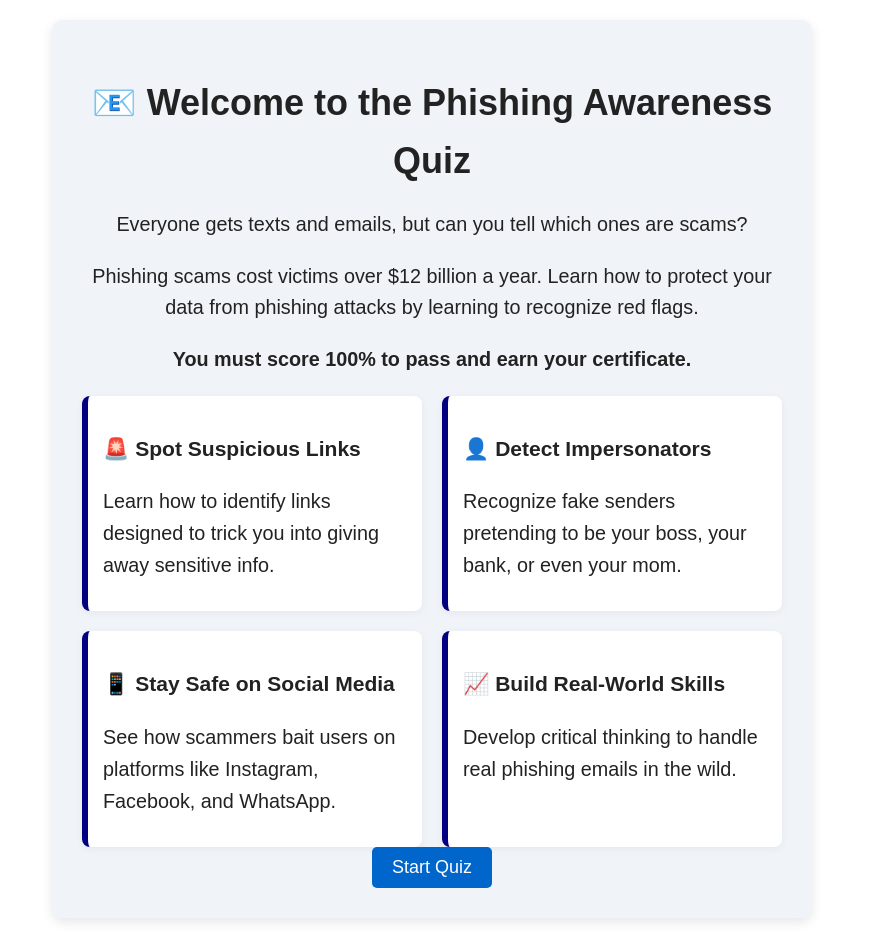
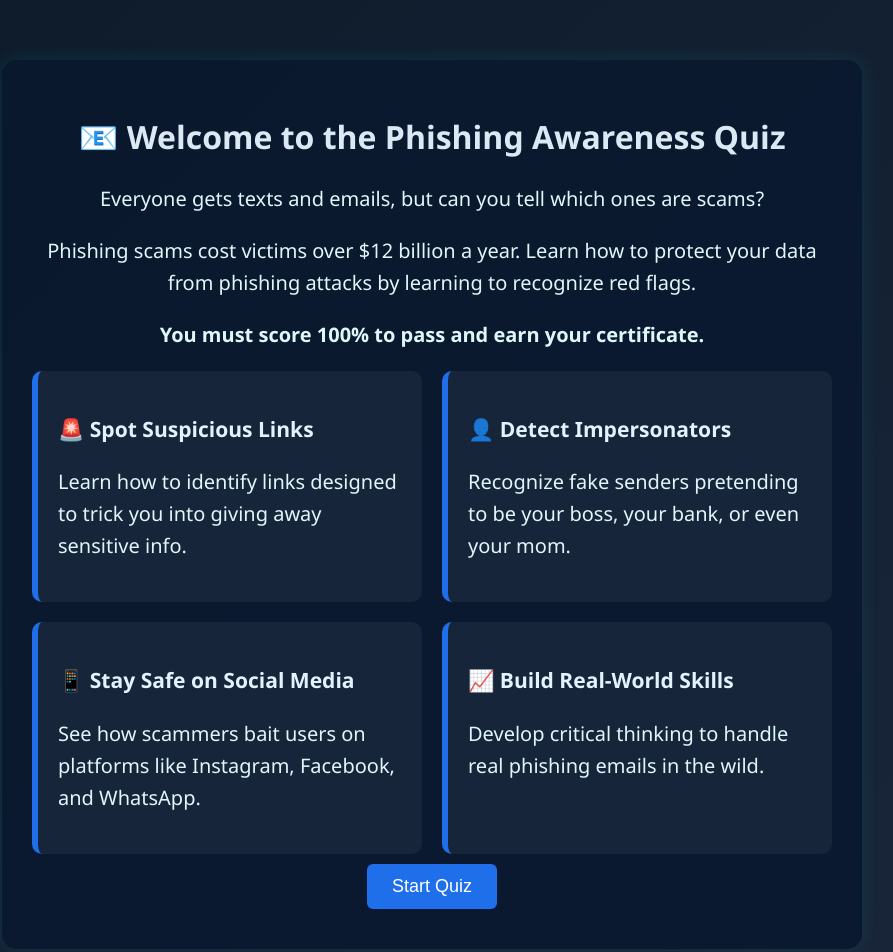
Before and after one commit to Vishal-Perla/phishing-awareness-quiz, a plain HTML site: page index.html in a window 1280 px wide. Shown: the top 952 px of the page, without its empty margins (208-1101 px from the left). Drawn offline with nearby package versions, Linux system fonts and the light colour scheme.

Commit message:
💄 Updated styles and aligned quiz options

```diff
--- a/script.js
+++ b/script.js
@@ -39,17 +39,6 @@ document.addEventListener("DOMContentLoaded", () => {
     },
     correctAnswer: "b",
     explanation: "Look closely — 'Paypall' is misspelled. Always inspect the domain name before trusting emails."
-  },
-  {
-    type: "image",
-    question: "Is this pop-up trying to scam you?",
-    image: "images/fakescam.png",
-    answers: {
-      a: "Yes",
-      b: "No"
-    },
-    correctAnswer: "a",
-    explanation: "Pop-ups warning of account issues and asking for info are almost always scams. Real sites don’t do that."
   },
   {
     type: "text",
@@ -121,6 +110,17 @@ document.addEventListener("DOMContentLoaded", () => {
     },
     correctAnswer: "b",
     explanation: "Gift card scams are super common. The casual signature is a trick to make it seem personal."
+  },
+  {
+    type: "image",
+    question: "Is this pop-up trying to scam you?",
+    image: "images/fakescam.png",
+    answers: {
+      a: "Yes",
+      b: "No"
+    },
+    correctAnswer: "a",
+    explanation: "Pop-ups warning of account issues and asking for info are almost always scams. Real sites don’t do that."
   },
   {
     type: "text",
--- a/style.css
+++ b/style.css
@@ -1,116 +1,136 @@
-.welcome-screen {
-  max-width: 600px;
-  margin: 80px auto;
-  text-align: center;
-  background-color: #f3f3f3;
-  padding: 30px;
-  border-radius: 10px;
-  box-shadow: 0px 0px 10px rgba(0,0,0,0.1);
+/* === Base Styles === */
+body {
+  font-family: 'Segoe UI', Tahoma, Geneva, Verdana, sans-serif;
+  background: linear-gradient(to bottom right, #0d1b2a, #1b263b);
+  color: #ffffff;
+  margin: 0;
+  padding: 0;
+  font-size: 18px;
+  line-height: 1.6;
 }
 
-#welcome h1 {
-  font-size: 2em;
-  margin-bottom: 20px;
+/* === Welcome and Quiz Containers === */
+.welcome-screen,
+.quiz-container {
+  max-width: 800px;
+  margin: 60px auto;
+  padding: 30px;
+  background-color: rgba(10, 25, 47, 0.95);
+  border-radius: 15px;
+  box-shadow: 0 0 20px rgba(0, 255, 255, 0.1);
+  text-align: center;
 }
 
-#welcome p {
-  font-size: 1.1em;
-  margin-bottom: 15px;
+.quiz-container h1,
+.welcome-screen h1 {
+  font-size: 32px;
+  margin-bottom: 20px;
+  color: #dbe9f4;
 }
 
-#start-btn {
-  font-size: 1em;
-  padding: 10px 20px;
-  background-color: #0066cc;
+.quiz-container p,
+.welcome-screen p,
+label {
+  font-size: 20px;
+  color: #e0f7fa;
+}
+
+/* === Buttons === */
+button,
+#start-btn,
+#submit,
+#next-btn,
+#prev-btn,
+#retry-btn {
+  background-color: #1f6feb;
   color: white;
   border: none;
-  border-radius: 5px;
+  padding: 12px 25px;
+  font-size: 18px;
+  border-radius: 6px;
+  margin: 10px 8px;
   cursor: pointer;
+  transition: background 0.3s;
 }
 
-.quiz-image {
-  width: 100%;
-  max-width: 400px;
-  margin: 10px 0;
-  border: 1px solid #ccc;
-  border-radius: 6px;
+button:hover {
+  background-color: #3b82f6;
 }
 
-.question-block {
-  margin-bottom: 30px;
-  padding: 15px;
-  border-bottom: 1px solid #ddd;
+/* === Image Styling === */
+.quiz-container img,
+.quiz-image {
+  max-width: 400px;
+  height: auto;
+  margin-top: 12px;
+  border-radius: 10px;
+  border: 2px solid #00bcd4;
+  display: block;
+  margin-left: 0;
 }
 
-.quiz-image {
-  width: 100%;
-  max-width: 400px;
-  height: auto;
-  margin: 10px auto;
-  display: block;
-  border-radius: 8px;
-  border: 1px solid #ccc;
-}
-
-.quiz-image {
-  max-width: 400px;
-  display: block;
-  margin: 16px 0;
-}
-
+/* Optional larger image override */
 .large-image {
   max-width: 600px;
 }
 
-.quiz-container img {
-  display: block;
-  margin: 12px 0;
-  max-width: 400px;
-  height: auto;
+/* === Questions === */
+.question-block {
+  margin-bottom: 30px;
+  padding: 20px;
+  border-bottom: 1px solid #445;
   text-align: left;
 }
 
-.welcome-screen {
-  text-align: center;
-  padding: 30px;
-  background: #f0f4f8;
-  border-radius: 10px;
-  margin: 20px auto;
-  max-width: 700px;
-  box-shadow: 0 4px 12px rgba(0,0,0,0.1);
+/* === Answer Options Aligned === */
+.answers label {
+  display: flex;
+  align-items: flex-start;
+  gap: 10px;
+  margin-bottom: 10px;
+  text-align: left;
+  line-height: 1.5;
+  max-width: 100%;
+  padding-left: 10px;
 }
 
+.answers input[type="radio"] {
+  margin-top: 3px;
+}
+
+/* === Features Section === */
 .features {
   display: grid;
   grid-template-columns: 1fr 1fr;
   gap: 20px;
   margin-top: 20px;
+  text-align: left;
 }
 
 .feature {
-  background: #fff;
-  padding: 15px;
-  border-radius: 8px;
-  border-left: 6px solid navy;
-  box-shadow: 0 2px 8px rgba(0,0,0,0.05);
-  text-align: left;
+  background: rgba(255, 255, 255, 0.05);
+  padding: 20px;
+  border-radius: 10px;
+  border-left: 6px solid #1f6feb;
+  color: #e3f2fd;
 }
 
-body {
-  font-family: Arial, sans-serif;
-  font-size: 18px; /* increased from default */
-  line-height: 1.6;
-  color: #222;
+/* === Responsive Design === */
+@media (max-width: 768px) {
+  body {
+    font-size: 17px;
+  }
+
+  .features {
+    grid-template-columns: 1fr;
+  }
+
+  button {
+    width: 100%;
+  }
+
+  .answers label {
+    flex-direction: column;
+    align-items: flex-start;
+  }
 }
-
-.quiz-container h1,
-.welcome-screen h1 {
-  font-size: 28px;
-  margin-bottom: 10px;
-}
-
-.quiz-container p,
-.welcome-screen p,
-label {
-  font-size: 18px;
-}
```
